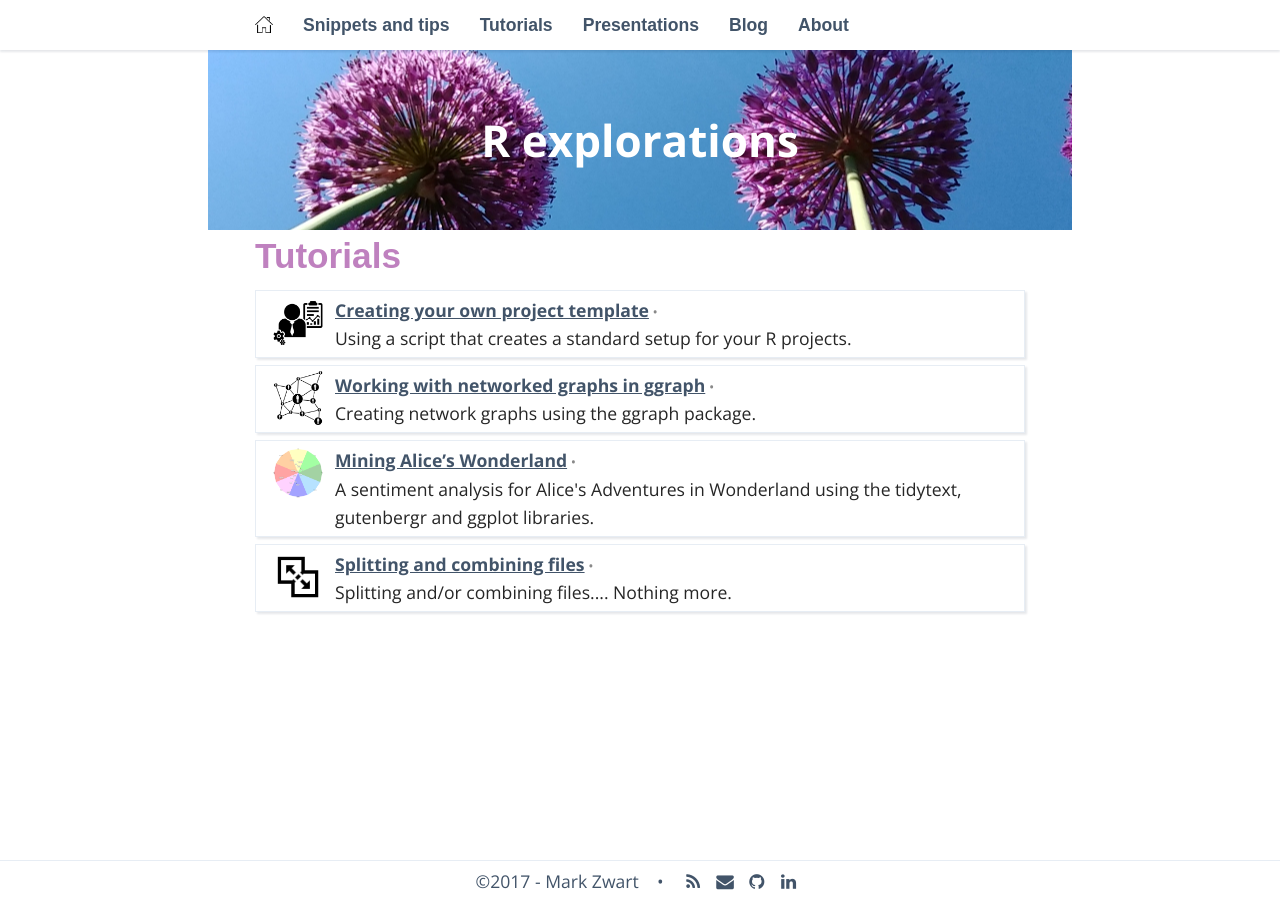
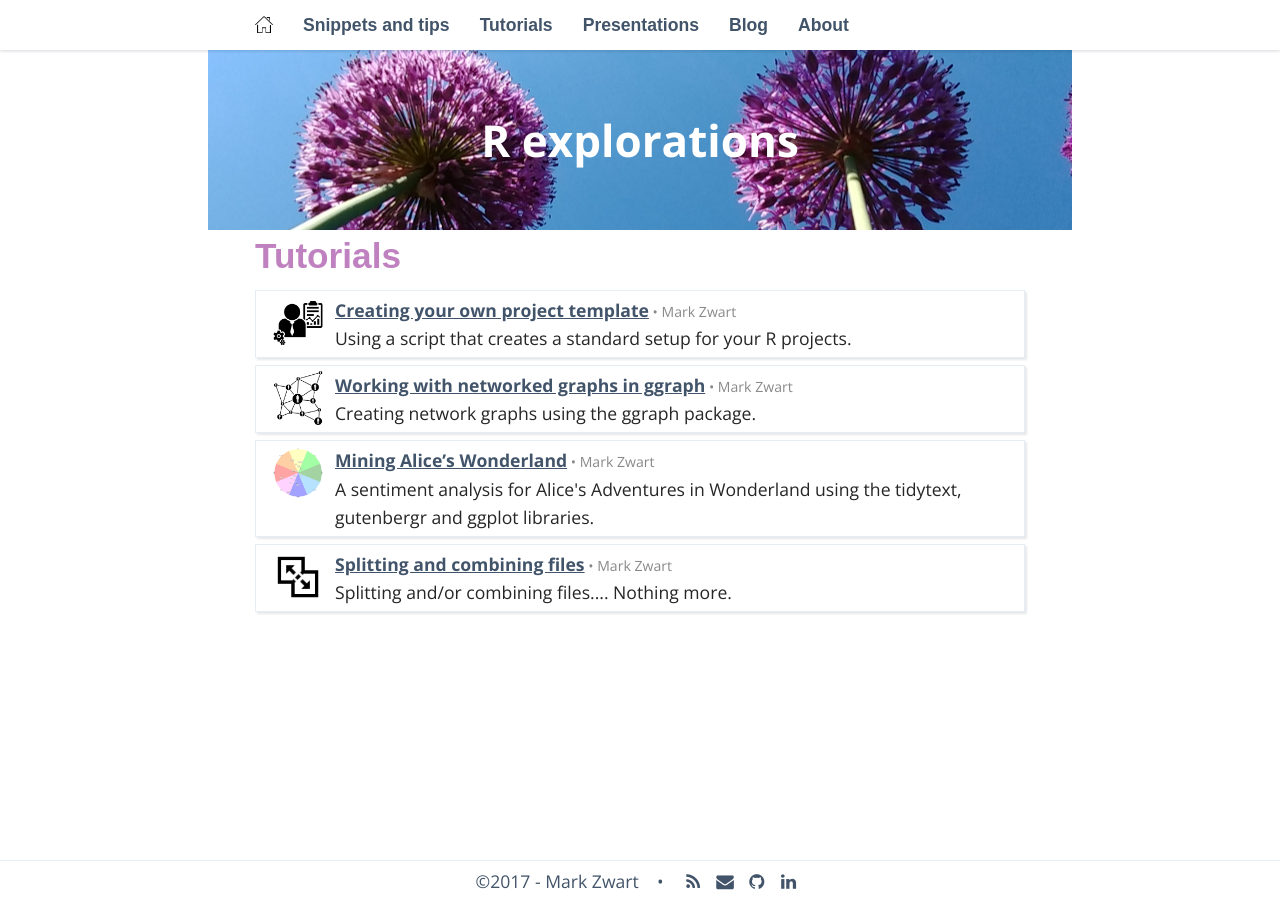
Before and after one commit to mark-me/mark-me.github.io, a Jekyll site: the page built from _pages/02-tutorials.md, in a window 1280 px wide. Built offline with Jekyll 4.4.1, drawn with Linux system fonts in a browser that asks for light colours; nearby versions of some CDN libraries; some web fonts are replaced; comment, search, counter and statistics services are not loaded.

Commit message:
Update tutorial-index.yml

```diff
--- a/_data/tutorial-index.yml
+++ b/_data/tutorial-index.yml
@@ -1,19 +1,23 @@
 - title: Creating your own project template
+  author: Mark Zwart
   url: /project-template/
   image: /_pages/tutorials/project-template.png
   description: Using a script that creates a standard setup for your R projects.
 
 - title: Working with networked graphs in ggraph
+  author: Mark Zwart
   url: /network-graphs-ggraph/
   image: /_pages/tutorials/network-graphs.png
   description: Creating network graphs using the ggraph package.
 
 - title: Mining Alice’s Wonderland
+  author: Mark Zwart
   url: /project-template/
   image: /_pages/tutorials/mining-alices-wonderland/sentiment-centers.png
   description: A sentiment analysis for Alice's Adventures in Wonderland using the tidytext, gutenbergr and ggplot libraries.
 
 - title: Splitting and combining files
+  author: Mark Zwart
   url: /splitting-combining-files/
   image: /_pages/tutorials/splitting-combining-files.png
   description: Splitting and/or combining files.... Nothing more.
```
